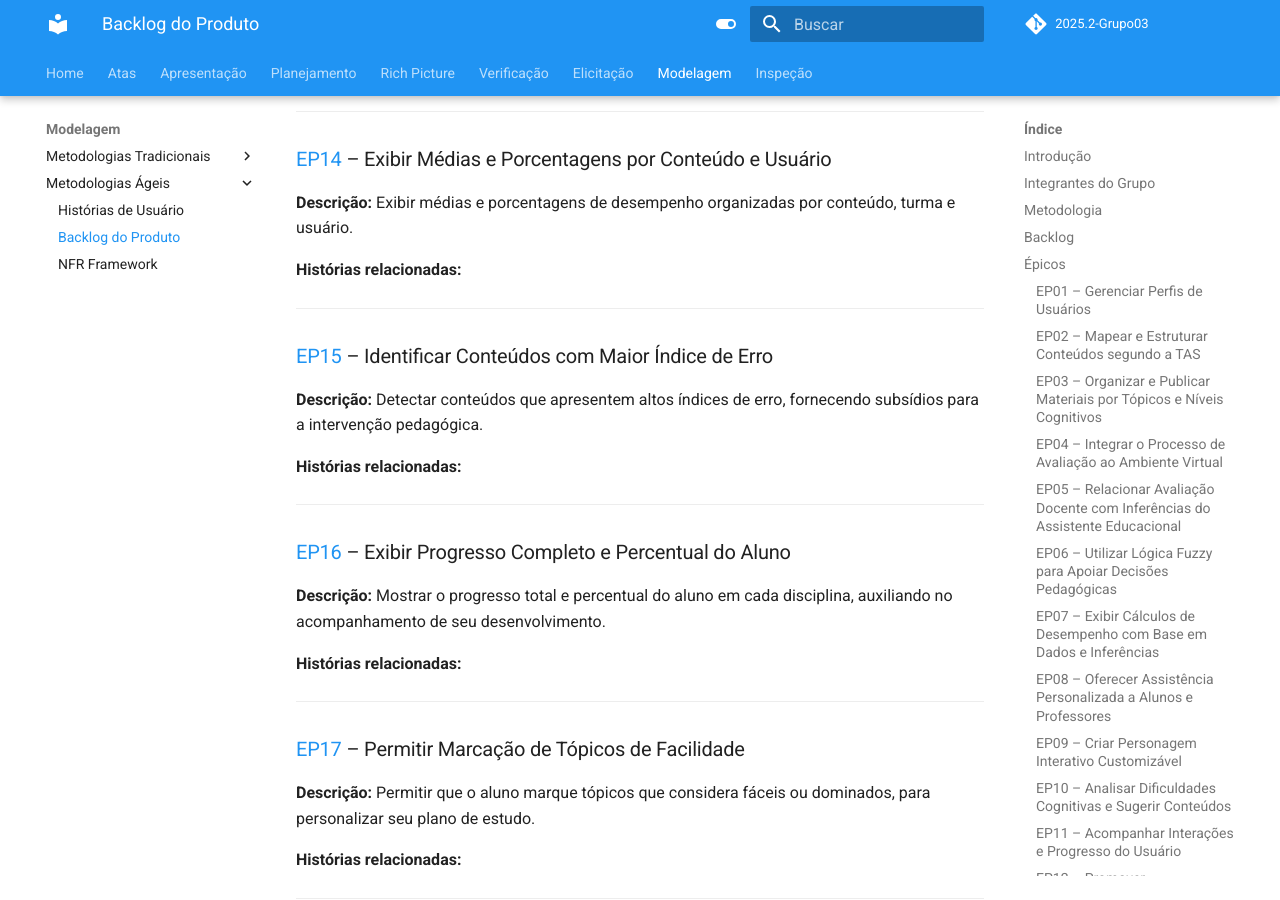
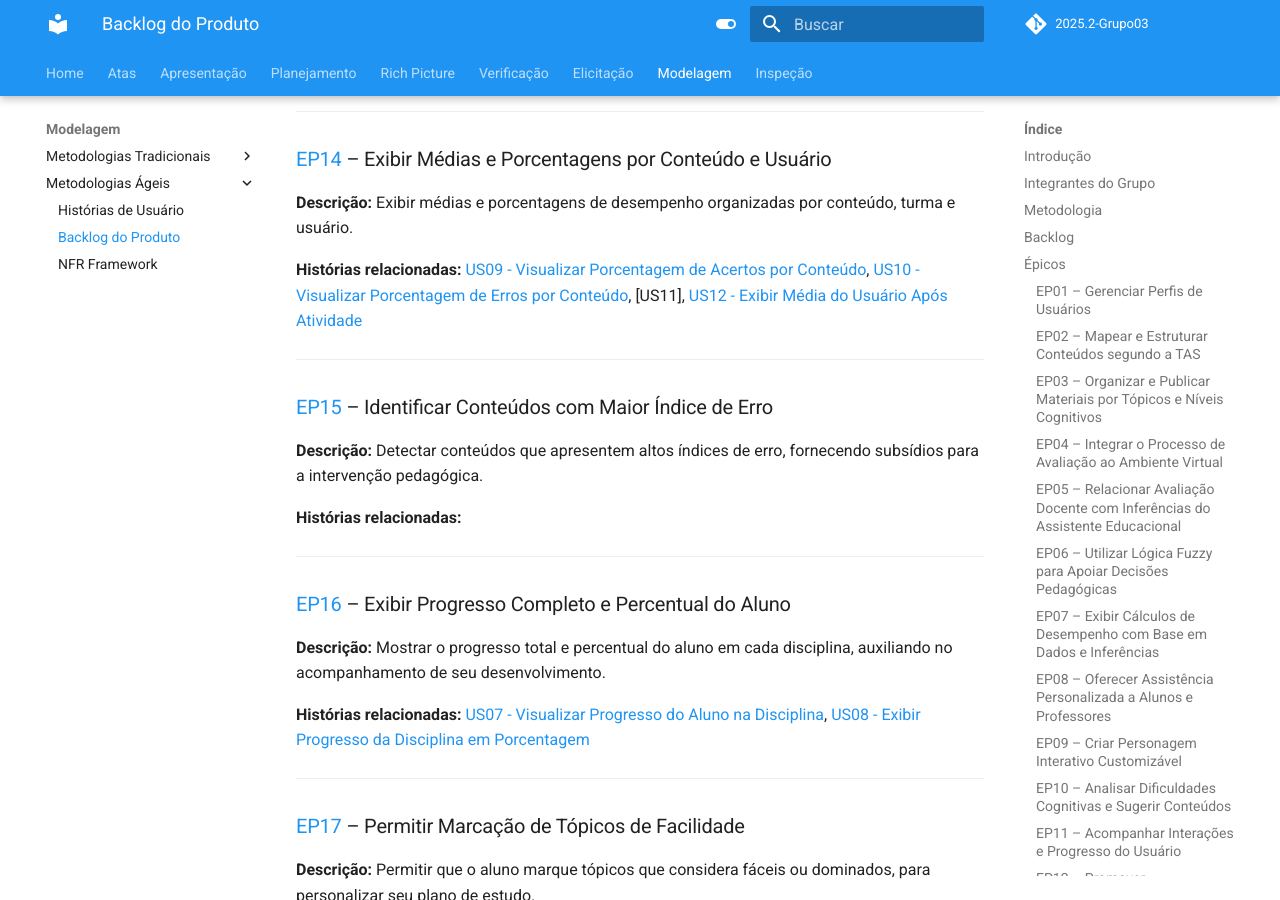
Before and after one commit to Requisitos-de-Software/2025.2-Grupo03, an MkDocs documentation site: the page built from docs/Modelagem/backlog_do_produto.md, in a window 1280 px wide and 900 px high, scrolled down 4017 px. Built offline with MkDocs 1.6.1 and Material for MkDocs 9.7.7, drawn with Linux system fonts in a browser that asks for light colours; comment, search, counter and statistics services are not loaded; some of the changed text lies outside the part shown.

Commit message:
alterando backlog

```diff
--- a/docs/Modelagem/backlog_do_produto.md
+++ b/docs/Modelagem/backlog_do_produto.md
@@ -132,7 +132,7 @@ menores, chamadas de **histórias de usuário**, facilitando o entendimento do s
 ### [EP14](https://requisitos-de-software.github.io/2025.2-Grupo03/Modelagem/backlog_do_produto/#ep14-exibir-medias-e-porcentagens-por-conteudo-e-usuario) – Exibir Médias e Porcentagens por Conteúdo e Usuário
 **Descrição:** Exibir médias e porcentagens de desempenho organizadas por conteúdo, turma e usuário.
 
-**Histórias relacionadas:**
+**Histórias relacionadas:** [US09 - Visualizar Porcentagem de Acertos por Conteúdo](https://requisitos-de-software.github.io/2025.2-Grupo03/Modelagem/historias_de_usuario/#us09-visualizar-porcentagem-de-acertos-por-conteudo), [US10 - Visualizar Porcentagem de Erros por Conteúdo](https://requisitos-de-software.github.io/2025.2-Grupo03/Modelagem/historias_de_usuario/#us10-visualizar-porcentagem-de-erros-por-conteudo), [US11], [US12 - Exibir Média do Usuário Após Atividade](https://requisitos-de-software.github.io/2025.2-Grupo03/Modelagem/historias_de_usuario/#us12-exibir-media-do-usuario-apos-atividade)
 
 ---
 
@@ -146,7 +146,7 @@ menores, chamadas de **histórias de usuário**, facilitando o entendimento do s
 ### [EP16](https://requisitos-de-software.github.io/2025.2-Grupo03/Modelagem/backlog_do_produto/#ep16-exibir-progresso-completo-e-percentual-do-aluno) – Exibir Progresso Completo e Percentual do Aluno
 **Descrição:** Mostrar o progresso total e percentual do aluno em cada disciplina, auxiliando no acompanhamento de seu desenvolvimento.
 
-**Histórias relacionadas:**
+**Histórias relacionadas:** [US07 - Visualizar Progresso do Aluno na Disciplina](https://requisitos-de-software.github.io/2025.2-Grupo03/Modelagem/historias_de_usuario/#us07-visualizar-progresso-do-aluno-na-disciplina), [US08 - Exibir Progresso da Disciplina em Porcentagem](https://requisitos-de-software.github.io/2025.2-Grupo03/Modelagem/historias_de_usuario/#us08-exibir-progresso-da-disciplina-em-porcentagem)
 
 ---
 
@@ -183,7 +183,7 @@ menores, chamadas de **histórias de usuário**, facilitando o entendimento do s
 ### [EP20](https://requisitos-de-software.github.io/2025.2-Grupo03/Modelagem/backlog_do_produto/#ep20-disponibilizar-video-aulas-como-recurso-complementar) – Disponibilizar Vídeo Aulas como Recurso Complementar
 **Descrição:** Oferecer vídeo aulas como recurso complementar aos materiais escritos e atividades práticas.
 
-**Histórias relacionadas:**
+**Histórias relacionadas:** [US17 Assistir a uma Videoaula do Conteúdo](https://requisitos-de-software.github.io/2025.2-Grupo03/Modelagem/historias_de_usuario/#us17-assistir-a-uma-videoaula-do-conteudo)
 
 ---
 
@@ -303,7 +303,8 @@ O Grupo 03 agradece o apoio das ferramentas de Inteligência Artificial Generati
 
 ## Históricos de versão
 
-| Versão | Data       | Descrição                                   | Autor(es)                                                   | Revisor       |
-|--------|------------|---------------------------------------------|------------------------------------------------------------|---------------|
-| 1.0    | 16/10/2025 | Criação do documento de Backlog do Produto           | [Tiago Lemes](https://github.com/TiagoTeixeira-2005)       | [Arthur Guilherme](https://github.com/ArthurGuilher62) |
-| 1.1    | 17/10/2025 | Participação da criação dos épicos EP06, EP13, EP18 e EP19           | [Tiago Lemes](https://github.com/TiagoTeixeira-2005)       | [Arthur Guilherme](https://github.com/ArthurGuilher62) |
+| Versão | Data       | Descrição   | Autor(es) | Revisor   |
+|--------|------------|---------------------------------------------|------------------------|---------------|
+| 1.0    | 16/10/2025 | Criação do documento de Backlog do Produto   | [Tiago Lemes](https://github.com/TiagoTeixeira-2005)       | [Arthur Guilherme](https://github.com/ArthurGuilher62) |
+| 1.1    | 17/10/2025 | Participação da criação dos épicos EP06, EP13, EP18 e EP19 | [Tiago Lemes](https://github.com/TiagoTeixeira-2005)       | [Arthur Guilherme](https://github.com/ArthurGuilher62) |
+| 1.2    | 17/10/2025 | Participação da criação dos épicos EP14, EP16 e EP20  | [Felipe Guimaraes](https://github.com/felipegf1) | [Arthur Guilherme](https://github.com/ArthurGuilher62) |
```
Also changed, not shown: docs/Modelagem/historias_de_usuario.md (+1 -1 lines).
